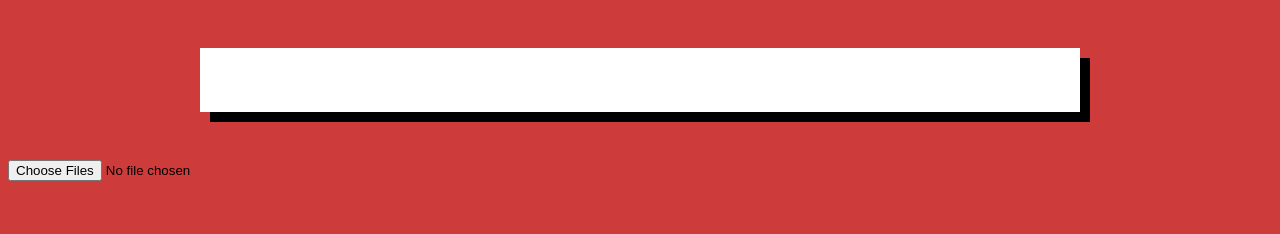
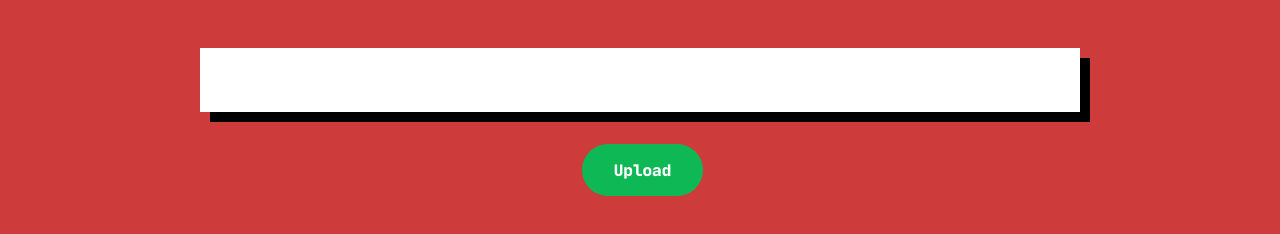
Before and after one commit to IonImpulse/Multi-Schedule-Viewer, a plain HTML site: page index.html in a window 1280 px wide. Drawn offline with Linux system fonts and the light colour scheme.

Commit message:
better upload button

```diff
--- a/index.html
+++ b/index.html
@@ -18,7 +18,12 @@
         <div class="p-flex" id="main_box">
 
         </div>
-        <input type="file" id="files" name="files[]" multiple="">
+
+        <div id="inputbox">
+            <input type="file" id="files" name="files[]" multiple="" accept=".csv">
+            <label for="files">Upload</label>
+        </div>
+
         <div id="result"></div>
     </body>
 
--- a/stylesheet.css
+++ b/stylesheet.css
@@ -86,3 +86,36 @@ body {
     align-items: center;
     justify-content: center;
 }
+
+[type="file"] {
+    border: 0;
+    clip: rect(0, 0, 0, 0);
+    height: 1px;
+    overflow: hidden;
+    white-space: nowrap;
+    width: 1px;
+}
+
+[type="file"] + label {
+    background-color: rgb(14, 184, 85);
+    border-radius: 4rem;
+    color: #fff;
+    cursor: pointer;
+    text-align: center;
+    padding: 1rem 2rem;
+    font-family: "JetBrainsMono-ExtraBold";
+}
+
+[type="file"]:focus + label,
+[type="file"] + label:hover {
+      background-color: #8bcc23;
+}
+
+[type="file"]:focus + label {
+    outline: 1px dotted #000;
+}
+#inputbox {
+    text-align: center;
+    margin: 0 auto;
+    padding: 0rem;
+}
```
